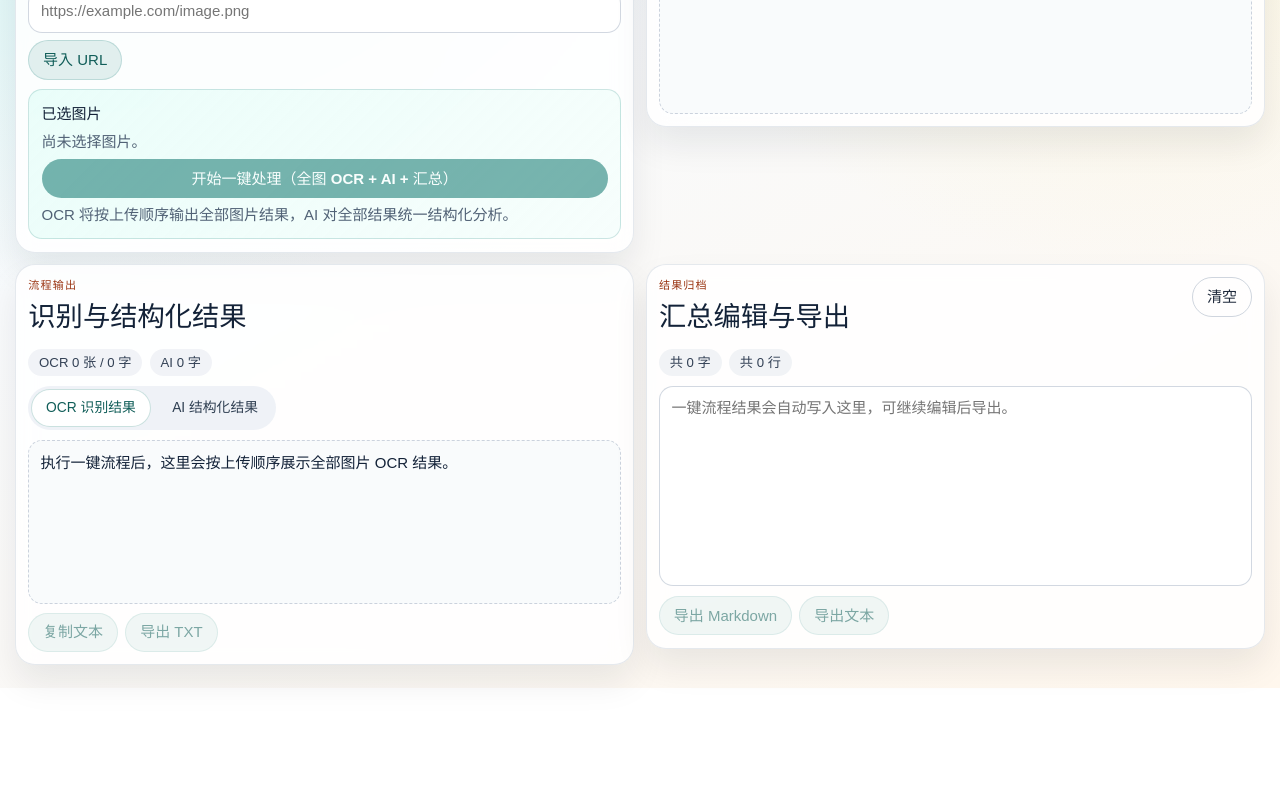
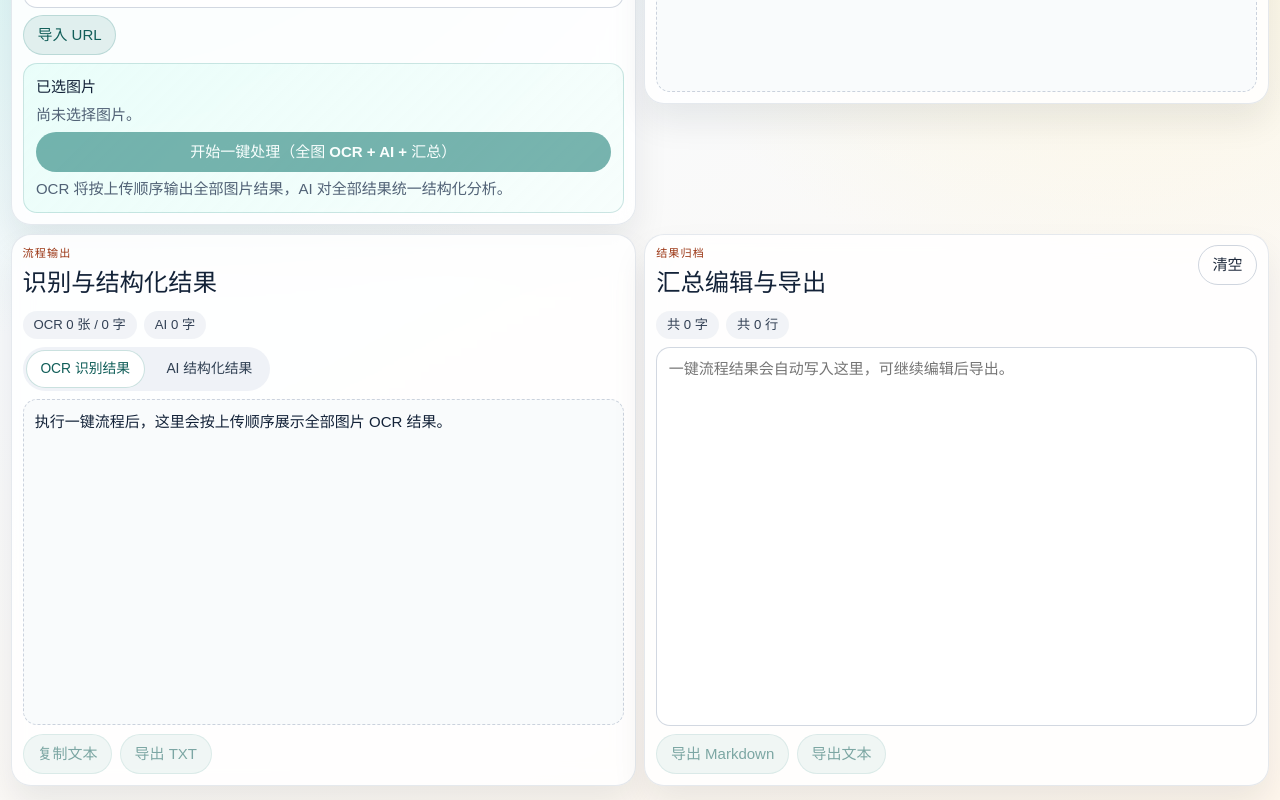
Before and after one commit to olaf-f/videototext, a Vue app: page / in a window 1280 px wide. Shown: the part 476-1276 px from the top of the page. Before the commit the page ends 1164 px from the top, so only its background shows below. Built offline with nearby package versions, Linux system fonts and the light colour scheme.

Commit message:
feat(layout): fix output panels to fixed height with internal scrolling

```diff
--- a/src/components/AccumulatorPane.vue
+++ b/src/components/AccumulatorPane.vue
@@ -1,5 +1,5 @@
 <script setup lang="ts">
-import { computed, nextTick, onMounted, ref, watch } from 'vue'
+import { computed } from 'vue'
 
 const props = defineProps<{
   busy: boolean
@@ -14,8 +14,6 @@ const emit = defineEmits<{
   'update:model-value': [value: string]
 }>()
 
-const textRef = ref<HTMLTextAreaElement | null>(null)
-
 const lineCount = computed(() => {
   if (!props.modelValue.trim()) {
     return 0
@@ -26,32 +24,10 @@ const lineCount = computed(() => {
 
 const charCount = computed(() => props.modelValue.trim().length)
 
-function resizeTextarea() {
-  const el = textRef.value
-  if (!el) {
-    return
-  }
-
-  el.style.height = 'auto'
-  el.style.height = `${Math.max(200, el.scrollHeight)}px`
-}
-
 function handleInput(event: Event) {
   const nextValue = (event.target as HTMLTextAreaElement).value
   emit('update:model-value', nextValue)
-  resizeTextarea()
 }
-
-watch(
-  () => props.modelValue,
-  () => {
-    void nextTick(() => resizeTextarea())
-  },
-)
-
-onMounted(() => {
-  resizeTextarea()
-})
 </script>
 
 <template>
@@ -70,7 +46,6 @@ onMounted(() => {
     </div>
 
     <textarea
-      ref="textRef"
       class="accumulator-textarea"
       :value="modelValue"
       placeholder="一键流程结果会自动写入这里，可继续编辑后导出。"
--- a/src/components/ProcessOutputTabs.vue
+++ b/src/components/ProcessOutputTabs.vue
@@ -1,5 +1,5 @@
 <script setup lang="ts">
-import { computed, nextTick, onMounted, ref, watch } from 'vue'
+import { computed, ref, watch } from 'vue'
 
 import { renderMarkdown } from '../lib/markdown'
 import type { AiResult, OcrResult } from '../lib/types'
@@ -24,7 +24,6 @@ const emit = defineEmits<{
 }>()
 
 const activeTab = ref<'ocr' | 'ai'>('ocr')
-const promptTextarea = ref<HTMLTextAreaElement | null>(null)
 const renderedHtml = computed(() => renderMarkdown(props.aiResult?.markdown ?? ''))
 
 const ocrCharCount = computed(() => props.ocrResult?.text.trim().length ?? 0)
@@ -38,23 +37,6 @@ const activeDuration = computed(() => {
   return props.aiResult?.durationMs ?? null
 })
 
-function resizePrompt() {
-  const el = promptTextarea.value
-  if (!el) {
-    return
-  }
-
-  el.style.height = 'auto'
-  el.style.height = `${Math.max(96, el.scrollHeight)}px`
-}
-
-watch(
-  () => props.prompt,
-  () => {
-    void nextTick(() => resizePrompt())
-  },
-)
-
 watch(
   () => props.aiResult?.markdown,
   (value) => {
@@ -63,10 +45,6 @@ watch(
     }
   },
 )
-
-onMounted(() => {
-  resizePrompt()
-})
 </script>
 
 <template>
@@ -103,7 +81,7 @@ onMounted(() => {
       </button>
     </div>
 
-    <div v-if="activeTab === 'ocr'" class="tab-content">
+    <div v-if="activeTab === 'ocr'" class="tab-content tab-content-ocr">
       <div class="result-surface plain-surface">
         {{ ocrResult?.text || '执行一键流程后，这里会按上传顺序展示全部图片 OCR 结果。' }}
       </div>
@@ -118,11 +96,10 @@ onMounted(() => {
       </div>
     </div>
 
-    <div v-else class="tab-content">
+    <div v-else class="tab-content tab-content-ai">
       <label class="field">
         <span>结构化提示词（作用于全部图片识别结果）</span>
         <textarea
-          ref="promptTextarea"
           class="prompt-textarea"
           :value="prompt"
           placeholder="例如：先按图片编号总结，再给出跨图片综合结论。"
--- a/src/styles.css
+++ b/src/styles.css
@@ -53,11 +53,11 @@ img {
 }
 
 .app-shell {
-  width: min(100%, 1460px);
+  width: min(100%, 1680px);
   margin: 0 auto;
-  padding: 1.2rem 1rem 1.5rem;
+  padding: 0.75rem 0.72rem 0.95rem;
   display: grid;
-  gap: 0.75rem;
+  gap: 0.58rem;
 }
 
 .app-header,
@@ -96,7 +96,7 @@ img {
 }
 
 .panel-heading h2 {
-  font-size: 1.82rem;
+  font-size: 1.62rem;
 }
 
 .lead,
@@ -182,7 +182,7 @@ img {
 .workspace-grid {
   display: grid;
   grid-template-columns: repeat(2, minmax(0, 1fr));
-  gap: 0.75rem;
+  gap: 0.58rem;
 }
 
 .four-panel-grid {
@@ -190,9 +190,9 @@ img {
 }
 
 .panel {
-  padding: 0.82rem;
+  padding: 0.72rem;
   display: grid;
-  gap: 0.65rem;
+  gap: 0.55rem;
 }
 
 .panel-heading {
@@ -231,16 +231,18 @@ img {
 
 .prompt-textarea,
 .accumulator-textarea {
-  overflow: hidden;
+  overflow: auto;
   resize: none;
 }
 
 .prompt-textarea {
-  min-height: 96px;
+  min-height: 88px;
+  max-height: 132px;
 }
 
 .accumulator-textarea {
-  min-height: 200px;
+  min-height: 0;
+  height: 100%;
 }
 
 .primary-button,
@@ -381,6 +383,20 @@ img {
   min-height: 340px;
 }
 
+.output-panel,
+.accumulator-panel {
+  height: clamp(460px, calc(100vh - 248px), 840px);
+  overflow: hidden;
+}
+
+.output-panel {
+  grid-template-rows: auto auto auto 1fr;
+}
+
+.accumulator-panel {
+  grid-template-rows: auto auto 1fr auto;
+}
+
 .preview-frame,
 .empty-state,
 .result-surface,
@@ -493,15 +509,15 @@ img {
 }
 
 .result-surface {
-  min-height: 164px;
+  min-height: 0;
   padding: 0.75rem;
   white-space: pre-wrap;
   word-break: break-word;
-  overflow: visible;
+  overflow: auto;
 }
 
 .markdown-surface {
-  min-height: 164px;
+  min-height: 0;
   color: #243447;
 }
 
@@ -543,6 +559,15 @@ img {
 .tab-content {
   display: grid;
   gap: 0.6rem;
+  min-height: 0;
+}
+
+.tab-content-ocr {
+  grid-template-rows: 1fr auto;
+}
+
+.tab-content-ai {
+  grid-template-rows: auto 1fr auto;
 }
 
 .picker-toolbar {
@@ -755,6 +780,7 @@ img {
   .preview-panel,
   .output-panel,
   .accumulator-panel {
+    height: auto;
     min-height: unset;
   }
 }
```
